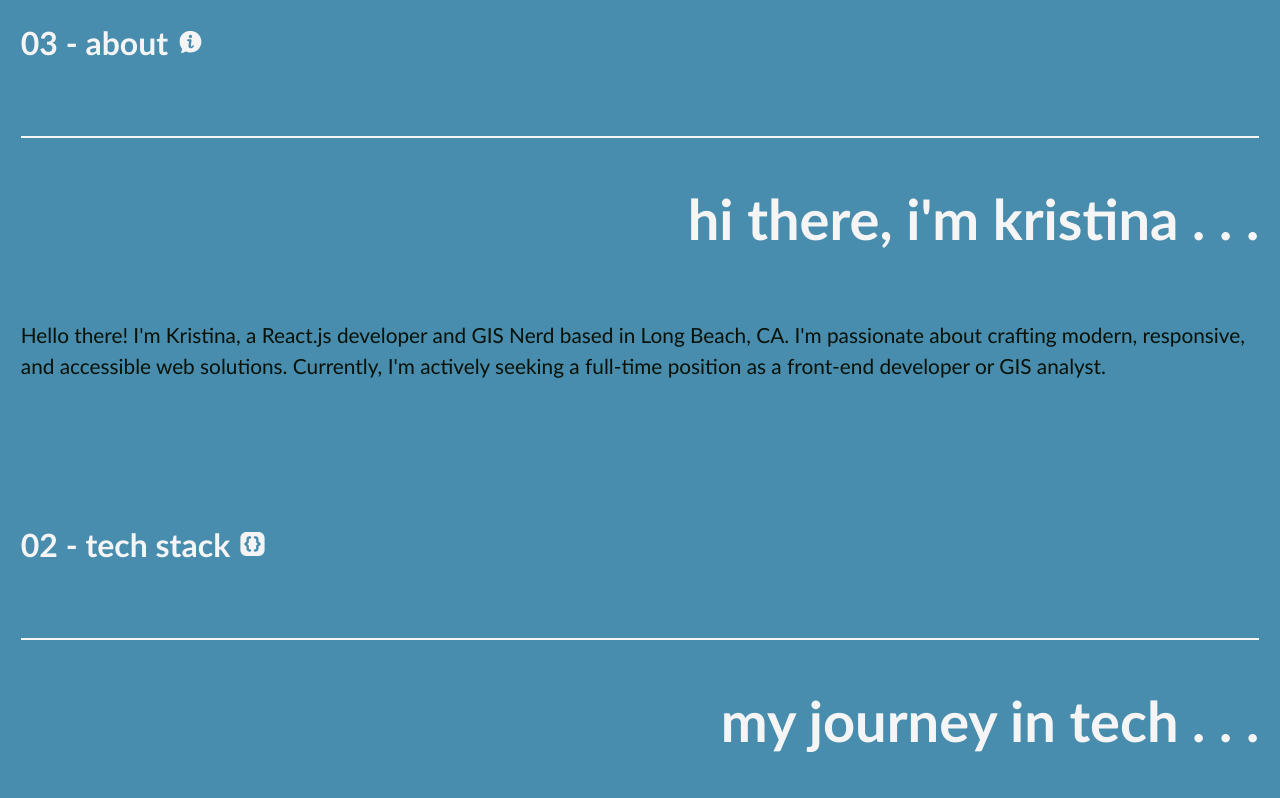
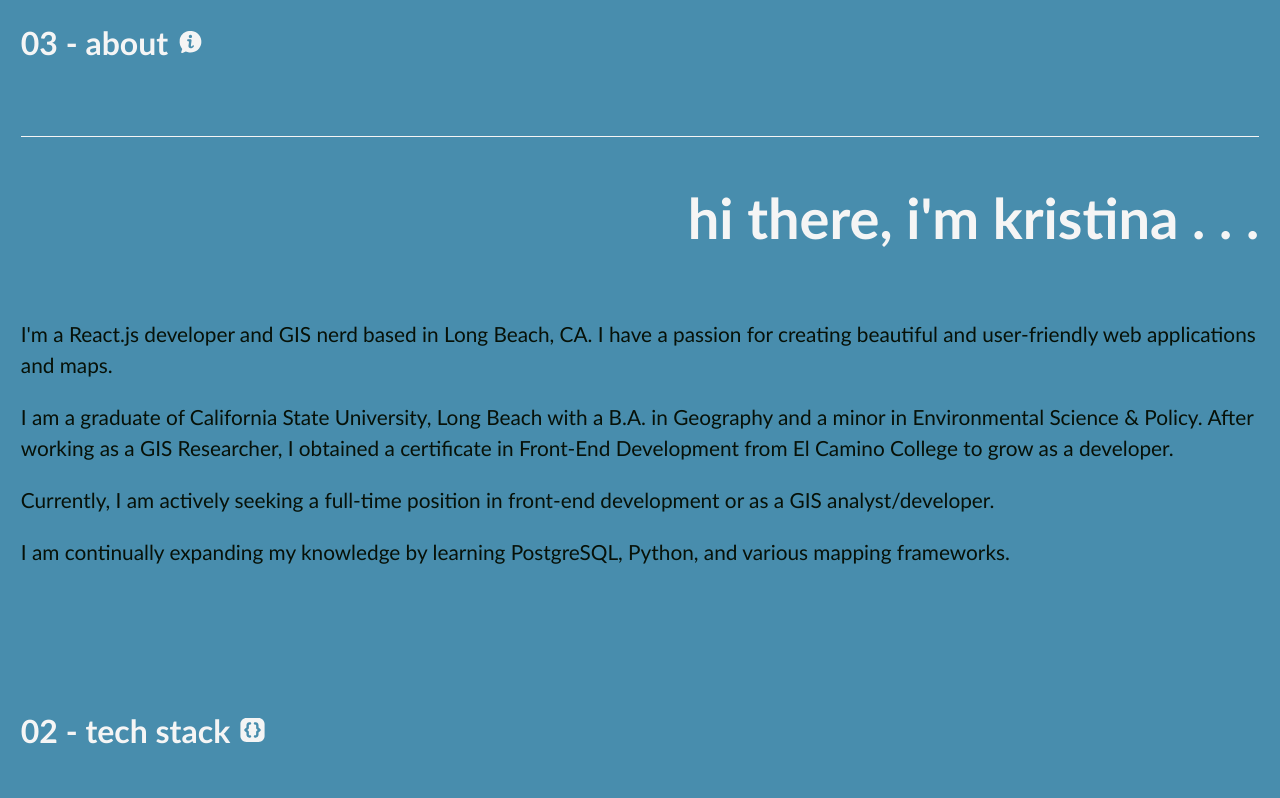
Before and after one commit to KristinaMacias/2024_My-Portfolio, a React (Vite) app: page / in a window 1280 px wide. Shown: the part 900-1698 px from the top of the page. Built offline with nearby package versions, Linux system fonts and the light colour scheme.

Commit message:
updated about content

```diff
--- a/src/App.css
+++ b/src/App.css
@@ -25,7 +25,7 @@ section {
   display: flex;
   flex-direction: column;
   justify-content: space-between;
-  border-top: 2px solid var(--white-smoke);
+  border-top: 1.5px solid var(--white-smoke);
 }
 
 .bottom-box h1, h3, h5 {
--- a/src/components/About.jsx
+++ b/src/components/About.jsx
@@ -1,7 +1,6 @@
 import React, { useEffect, useState } from "react";
 import "../styles/about.css"; // Update the CSS file name accordingly
 import aboutIcon from "../assets/icons/info.svg";
-
 
 const About = () => {
   return (
@@ -20,10 +19,23 @@ const About = () => {
         </h2>
         <div className="text-container">
           <p>
-            Hello there! I'm Kristina, a React.js developer and GIS Nerd based in Long Beach,
-            CA. I'm passionate about crafting modern, responsive, and accessible
-            web solutions. Currently, I'm actively seeking a full-time position
-            as a front-end developer or GIS analyst.
+            I'm a React.js developer and GIS nerd based in Long Beach, CA.
+            I have a passion for creating beautiful and user-friendly web
+            applications and maps.
+          </p>
+          <p>
+            I am a graduate of California State University, Long Beach with a
+            B.A. in Geography and a minor in Environmental Science & Policy.
+            After working as a GIS Researcher, I obtained a certificate in
+            Front-End Development from El Camino College to grow as a developer.
+          </p>
+          <p>
+            Currently, I am actively seeking a full-time position in front-end
+            development or as a GIS analyst/developer.
+          </p>
+          <p>
+            I am continually expanding my knowledge by learning PostgreSQL,
+            Python, and various mapping frameworks.
           </p>
         </div>
       </div>
```
